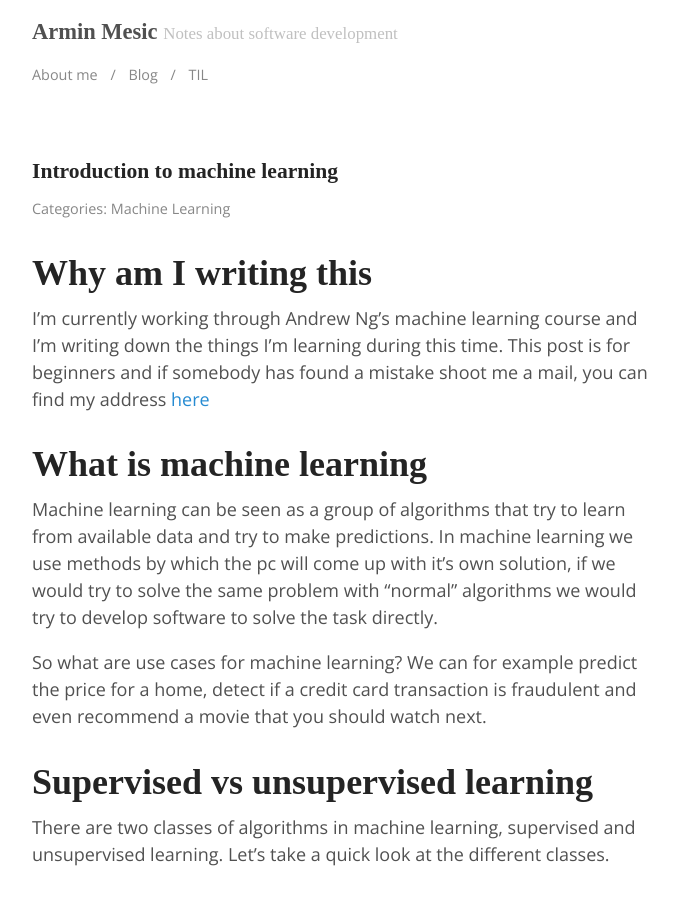
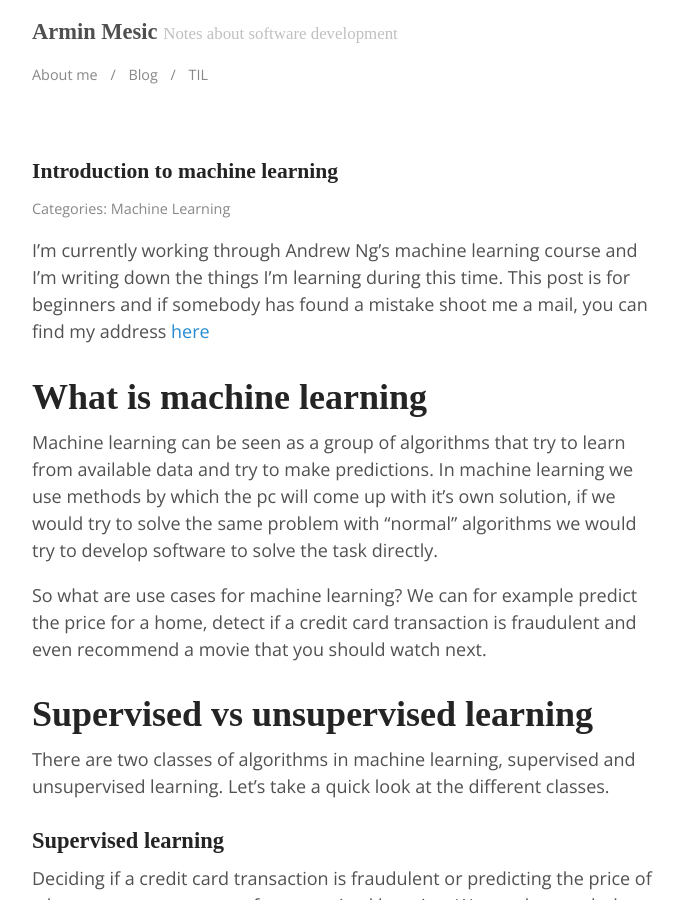
Before and after one commit to arminmesic/arminmesic.github.io, a Jekyll site: the page built from _posts/2016-31-08-Introduction-to-machinelearning.md, in a window 1280 px wide and 900 px high. Shown: the whole window, without its empty margins (293-976 px from the left). Built offline with Jekyll 4.4.1, drawn with Linux system fonts in a browser that asks for light colours; some web fonts are replaced.

Commit message:
Update article

```diff
--- a/_posts/2016-31-08-Introduction-to-machinelearning.md
+++ b/_posts/2016-31-08-Introduction-to-machinelearning.md
@@ -6,7 +6,6 @@ categories:
     - Machine Learning
 ---
 
-# Why am I writing this
 I'm currently working through Andrew Ng's machine learning course and I'm writing down the things I'm learning during
 this time. This post is for beginners and if somebody has found a mistake shoot me a mail, you can find my address [here](/about)
 
```
